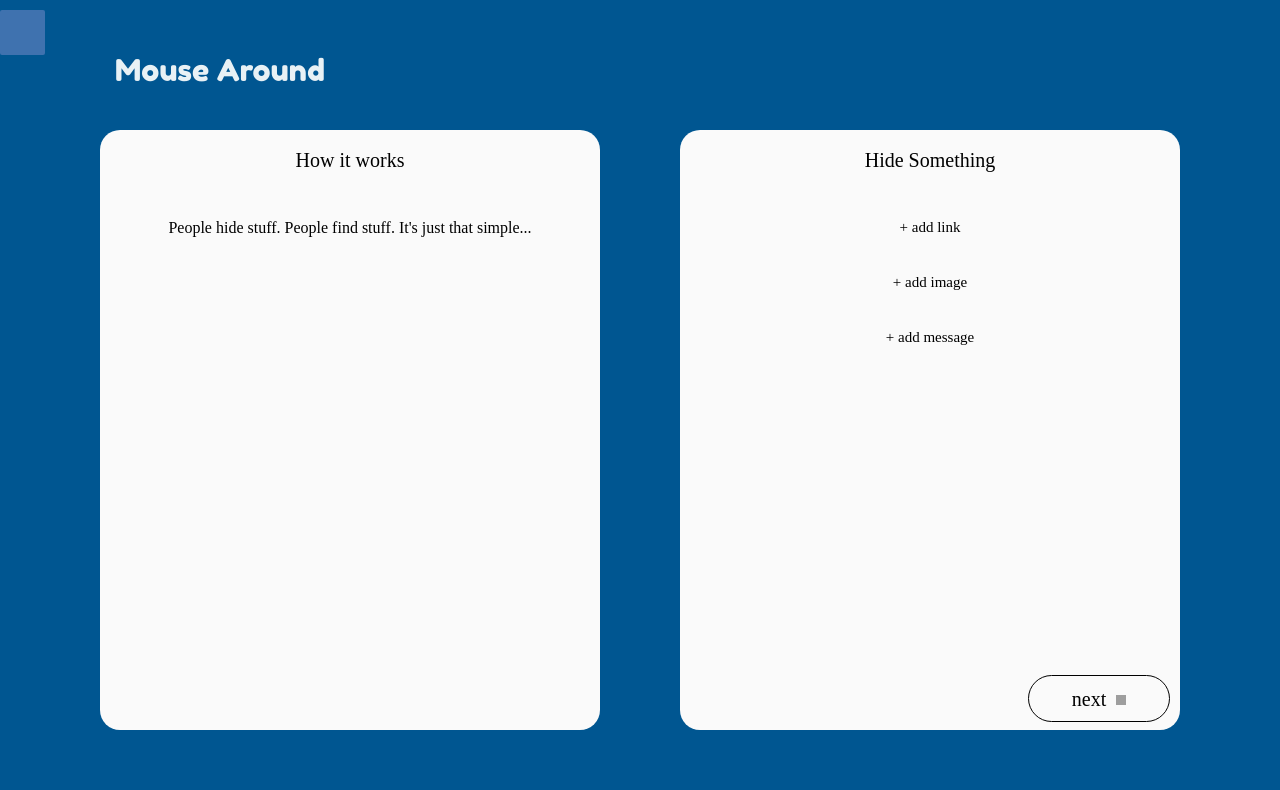
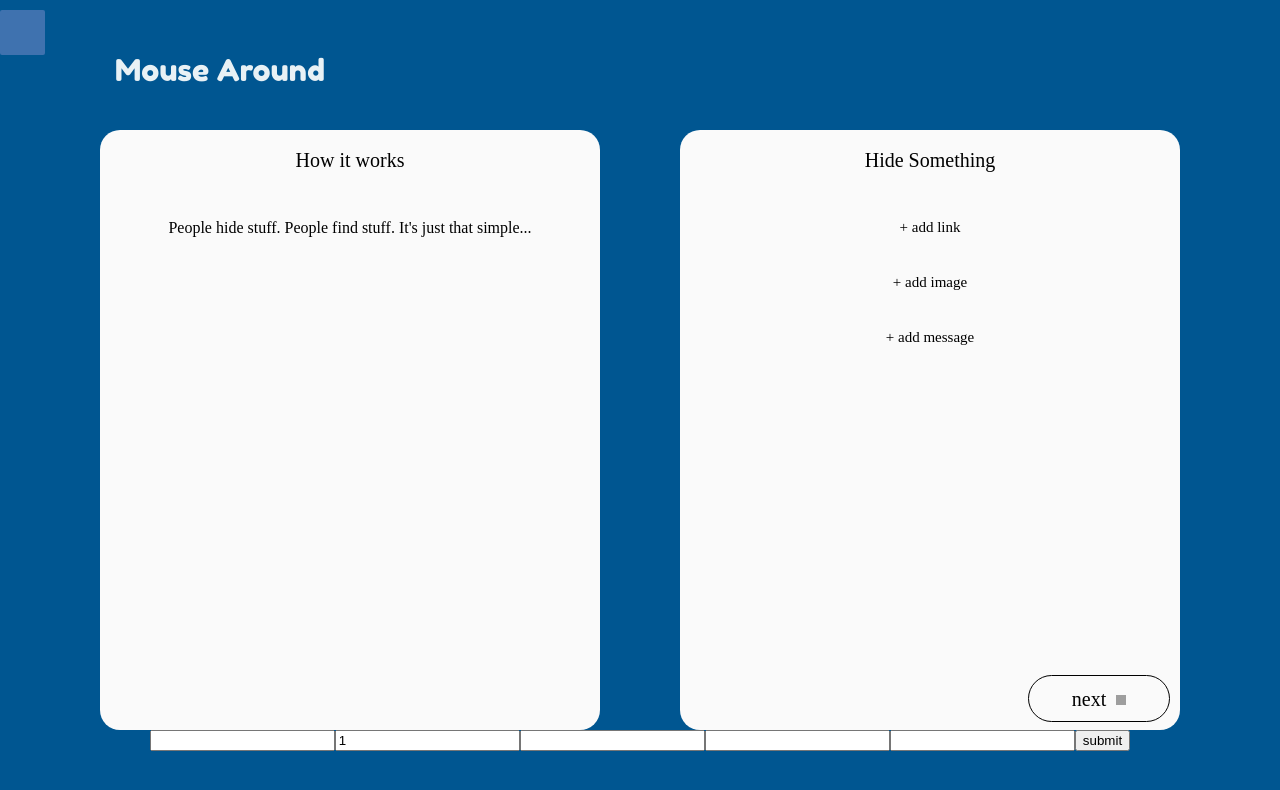
Before and after one commit to jawm17/sandbox, a React (Create React App) app in the folder client/: page /hide in a window 1280 px wide. Shown: the top 790 px of the page. Built offline with nearby package versions, Linux system fonts and the light colour scheme; grey boxes are pictures that could not be loaded; a web font is replaced by a local one.

Commit message:
New parallax

```diff
--- a/client/src/Components/Popup.js
+++ b/client/src/Components/Popup.js
@@ -82,7 +82,7 @@ export default function Popup(props) {
                             {message}
                         </div>
                         <div className="area">
-                            <div className="claimPrize" onClick={() => window.location.href = props.info.link}>
+                            <div className="claimPrize" onClick={() => window.location.href = "https://" + props.info.link}>
                                 Claim prize
                             <img className="linkIcon" src="https://mymo-secure-content.s3.us-east-2.amazonaws.com/15992565776800.7710307302014743" alt="External link"></img>
                             </div>
--- a/client/src/HideSomethingPage/HideSomething.js
+++ b/client/src/HideSomethingPage/HideSomething.js
@@ -73,12 +73,12 @@ export default function HideSomething() {
                     </div>
                 </div>
             </div>
-            {/* <input className="itemName" onChange={(e) => inputChange(e)} value={itemName} />
+            <input className="itemName" onChange={(e) => inputChange(e)} value={itemName} />
             <input className="quantity" onChange={(e) => inputChange(e)} value={quantity} />
             <input className="link" onChange={(e) => inputChange(e)} value={link} />
             <input className="heroImg" onChange={(e) => inputChange(e)} value={heroImg} />
             <input className="mainImg" onChange={(e) => inputChange(e)} value={mainImg} />
-            <button onClick={() => postItem()}>submit</button> */}
+            <button onClick={() => postItem()}>submit</button>
         </div>
     );
 }
```
